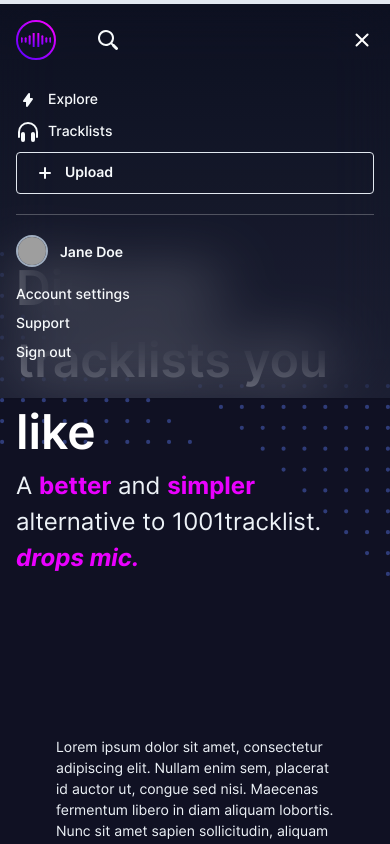
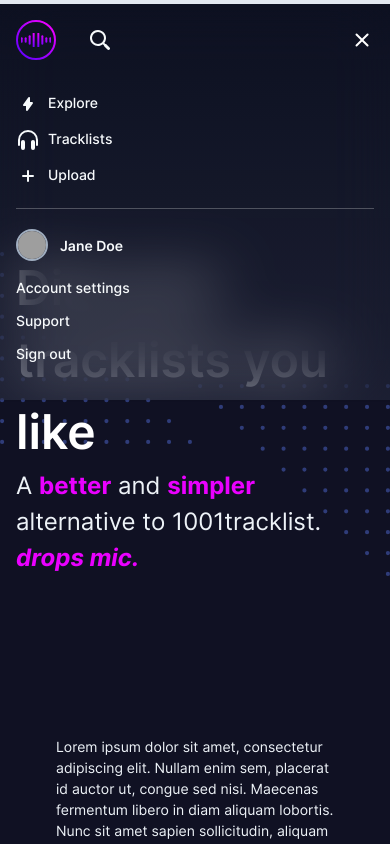
Before and after one commit to RoyAppeldoorn/Tracked, a Nuxt app: page / in a window 390 px wide. Both pictures are taken after a click on the button 362 px from the left and 40 px from the top of the page. Shown: the top 844 px of the page. Built offline with nearby package versions, Linux system fonts and the light colour scheme; grey boxes are pictures that could not be loaded; a web font is replaced by a local one; what tailwindcss-border-gradients, tailwindcss-gradients would draw is missing.

Commit message:
Slightly change margin when on mobile

```diff
--- a/components/navbar/Navbar.vue
+++ b/components/navbar/Navbar.vue
@@ -6,7 +6,7 @@
         <div class="flex items-center">
           <div>
             <nuxt-link to="/">
-              <img class="h-10 mr-10" src="~/assets/logo_gradient.svg" alt="Tracked" />
+              <img class="h-10 mr-8 sm:mr-10" src="~/assets/logo_gradient.svg" alt="Tracked" />
             </nuxt-link>
           </div>
 
@@ -39,20 +39,20 @@
 
         <nav :class="isOpen ? 'block' : 'hidden'" class="sm:block">
           <div class="sm:p-0 sm:px-4 py-5 sm:flex items-center">
-            <nuxt-link to="/explore" class="flex sm:mx-4 mt-2 sm:mt-0 font-medium text-sm hover:text-white group">
+            <nuxt-link to="/explore" class="flex sm:mx-4 mt-3 sm:mt-0 font-medium text-sm hover:text-white group">
               <svg xmlns="http://www.w3.org/2000/svg" viewBox="0 0 24 24" class="fill-current text-gray-100 h-6 w-6">
                 <path d="M14 10h2a1 1 0 01.81 1.58l-5 7A1 1 0 0110 18v-4H8a1 1 0 01-.81-1.58l5-7A1 1 0 0114 6v4z" />
               </svg>
               <span class="ml-2 block group-hover:text-white">Explore</span>
             </nuxt-link>
-            <nuxt-link to="/tracklist/12" class="flex sm:mx-4 mt-2 sm:mt-0 font-medium text-sm hover:text-white group">
+            <nuxt-link to="/tracklist/12" class="flex sm:mx-4 mt-3 sm:mt-0 font-medium text-sm hover:text-white group">
               <svg xmlns="http://www.w3.org/2000/svg" viewBox="0 0 24 24" class="fill-current text-gray-100 h-6 w-6">
                 <path d="M22 17a1 1 0 01-2 0v-5a8 8 0 10-16 0v5a1 1 0 01-2 0v-5a10 10 0 1120 0v5z" />
                 <path d="M7 12a2 2 0 012 2v6a2 2 0 11-4 0v-6c0-1.1.9-2 2-2zm10 0a2 2 0 012 2v6a2 2 0 11-4 0v-6c0-1.1.9-2 2-2z" />
               </svg>
               <span class="ml-2 block group-hover:text-white">Tracklists</span>
             </nuxt-link>
-            <nuxt-link to="/tracklist/add" class="flex sm:mx-4 mt-2 sm:mt-0 font-medium text-sm hover:text-white group bg-transparent hover:bg-gradient-bl-pink-purple font-semibold py-2 px-4 border border-gradient-bl-pink-purple rounded">
+            <nuxt-link to="/tracklist/add" class="flex sm:mx-4 mt-3 sm:mt-0 font-medium text-sm hover:text-white group bg-transparent sm:hover:bg-gradient-bl-pink-purple font-medium sm:font-semibold sm:py-2 sm:px-4 sm:border sm:border-gradient-bl-pink-purple">
               <svg xmlns="http://www.w3.org/2000/svg" viewBox="0 0 24 24" class="fill-current text-gray-100 h-6 w-6">
                 <path d="M13 11h4a1 1 0 010 2h-4v4a1 1 0 01-2 0v-4H7a1 1 0 010-2h4V7a1 1 0 012 0v4z" />
               </svg>
@@ -70,10 +70,10 @@
               <a href="#" class="block font-medium text-sm hover:text-white">
                 Account settings
               </a>
-              <a href="#" class="mt-2 block font-medium text-sm hover:text-white">
+              <a href="#" class="mt-3 block font-medium text-sm hover:text-white">
                 Support
               </a>
-              <a href="#" class="mt-2 block font-medium text-sm hover:text-white">
+              <a href="#" class="mt-3 block font-medium text-sm hover:text-white">
                 Sign out
               </a>
             </div>
```
